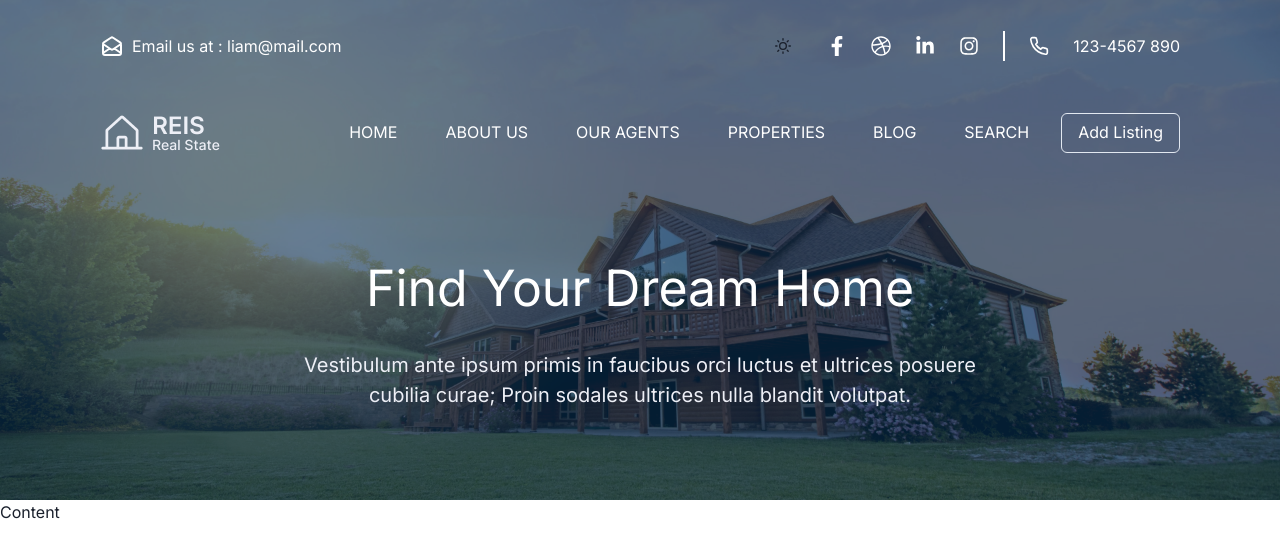
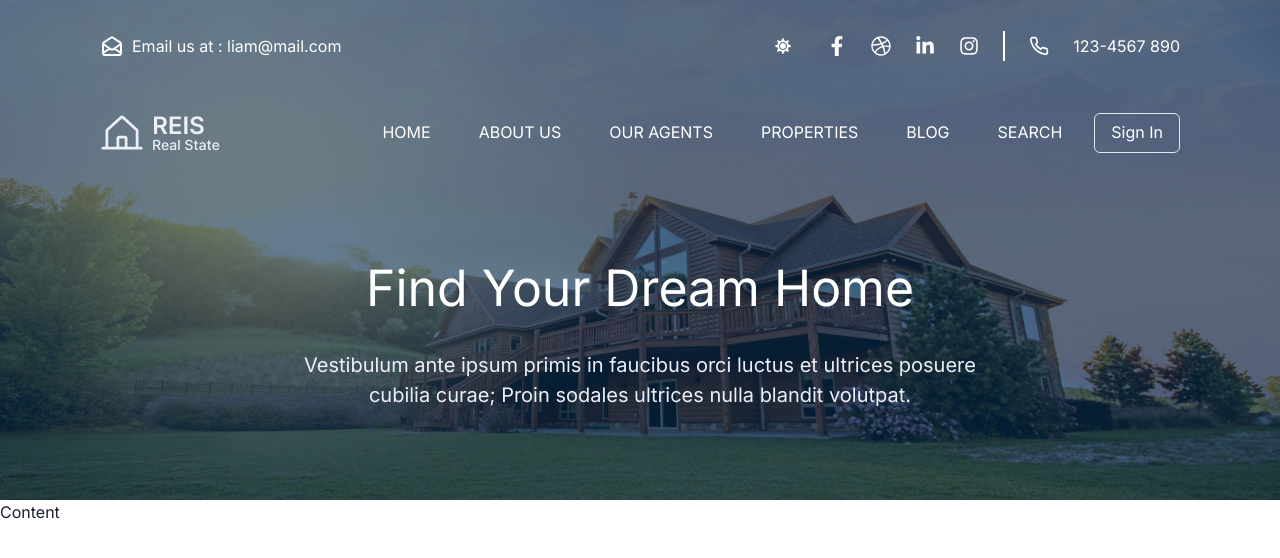
Before and after one commit to 01Justinnguyen/real-estate-client, a Next.js app: page / in a window 1280 px wide. Shown: the top 558 px of the page. Built offline with nearby package versions, Linux system fonts and the light colour scheme.

Commit message:
#13 - Liam setup zustand

```diff
--- a/package.json
+++ b/package.json
@@ -23,7 +23,8 @@
     "next": "14.2.2",
     "react": "^18",
     "react-dom": "^18",
-    "react-icons": "^5.2.0"
+    "react-icons": "^5.2.0",
+    "zustand": "^4.5.2"
   },
   "devDependencies": {
     "@babel/eslint-parser": "^7.24.5",
--- a/src/app/(public)/layout.tsx
+++ b/src/app/(public)/layout.tsx
@@ -1,21 +1,26 @@
 'use client'
 
+import ModalForm from '@/components/common/ModalForm'
 import Navigation from '@/components/Navigation'
 import TopHeader from '@/components/TopHeader'
+import useClientPathName from '@/hooks/useClientPathName'
+import { useAppStore } from '@/store/useAppStore'
 import { Box } from '@chakra-ui/react'
-import { usePathname } from 'next/navigation'
 
 export default function AuthLayout({
   children
 }: Readonly<{
   children: React.ReactNode
 }>) {
-  const pathname = usePathname()
+  const { isShowModal, setShowModal } = useAppStore()
+  const pathname = useClientPathName()
+
   return (
     <div>
       <TopHeader />
       <Navigation />
       <Box pt={`${pathname !== '/' ? '170px' : '0px'}`}>{children}</Box>
+      <ModalForm isOpen={isShowModal} onClose={() => setShowModal(false)} />
     </div>
   )
 }
--- a/src/components/Navigation.tsx
+++ b/src/components/Navigation.tsx
@@ -1,12 +1,14 @@
-import ModalForm from '@/components/common/ModalForm'
 import { navigation } from '@/constants/constants'
+import { useAppStore } from '@/store/useAppStore'
+import { useUserStore } from '@/store/useUserStore'
 import { Box, Button, Flex, Image, Stack, useDisclosure } from '@chakra-ui/react'
 import Link from 'next/link'
 import { usePathname } from 'next/navigation'
 
 export default function Navigation() {
   const pathname = usePathname()
-  const { isOpen, onOpen, onClose } = useDisclosure()
+  const { setShowModal } = useAppStore()
+  const { token } = useUserStore()
   return (
     <>
       <Box p='26px 100px' w='100%' position='fixed' zIndex='50' h='85px' bg='transparent' top='85px'>
@@ -35,21 +37,34 @@ export default function Navigation() {
                 </Link>
               )
             })}
+            {!token ? (
               <Button
                 _hover={{
                   bg: 'gray.500'
                 }}
-              onClick={onOpen}
+                onClick={() => setShowModal(true)}
+                fontWeight={400}
+                color={`${pathname !== '/' ? 'primary.900' : 'white'}`}
+                variant='outline'
+              >
+                Sign In
+              </Button>
+            ) : (
+              <Button
+                _hover={{
+                  bg: 'gray.500'
+                }}
+                onClick={() => setShowModal(true)}
                 fontWeight={400}
                 color={`${pathname !== '/' ? 'primary.900' : 'white'}`}
                 variant='outline'
               >
                 Add Listing
               </Button>
+            )}
           </Stack>
         </Flex>
       </Box>
-      <ModalForm isOpen={isOpen} onClose={onClose} />
     </>
   )
 }
--- a/src/components/TopHeader.tsx
+++ b/src/components/TopHeader.tsx
@@ -2,11 +2,11 @@ import { Box, Flex, Text } from '@chakra-ui/react'
 import { HiOutlineMailOpen } from 'react-icons/hi'
 import { FaFacebookF, FaDribbble, FaLinkedinIn, FaInstagram } from 'react-icons/fa'
 import { FiPhone } from 'react-icons/fi'
-import { usePathname } from 'next/navigation'
 import DarkLightMode from '@/components/common/DarkLightMode'
+import useClientPathName from '@/hooks/useClientPathName'
 
 export default function TopHeader() {
-  const pathname = usePathname()
+  const pathname = useClientPathName()
   return (
     <Box
       sx={{ borderBottom: '2px #fff' }}
--- a/src/components/common/DarkLightMode.tsx
+++ b/src/components/common/DarkLightMode.tsx
@@ -1,5 +1,6 @@
-import { MoonIcon, SunIcon } from '@chakra-ui/icons'
-import { IconButton, useColorMode } from '@chakra-ui/react'
+import { FaMoon } from 'react-icons/fa'
+import { FaSun } from 'react-icons/fa'
+import { IconButton, Tooltip, useColorMode } from '@chakra-ui/react'
 import React from 'react'
 
 export default function DarkLightMode() {
@@ -7,9 +8,10 @@ export default function DarkLightMode() {
 
   return (
     <>
+      <Tooltip label='DarkLight Mode' fontSize='10px' placement='left-start'>
         <IconButton
           aria-label='darklight-mode'
-        icon={colorMode === 'light' ? <SunIcon /> : <MoonIcon />}
+          icon={colorMode === 'light' ? <FaSun color='white' /> : <FaMoon />}
           onClick={toggleColorMode}
           className='!px-0'
           variant={''}
@@ -17,6 +19,7 @@ export default function DarkLightMode() {
             bg: 'gray.500'
           }}
         />
+      </Tooltip>
     </>
   )
 }
--- a/src/components/common/ModalForm.tsx
+++ b/src/components/common/ModalForm.tsx
@@ -41,6 +41,7 @@ export default function ModalForm({ isOpen, onClose }: ModalFormTypes) {
             <TabList mb='1em'>
               <Tab>Login</Tab>
               <Tab>Register</Tab>
+              <Tab>Forgot</Tab>
             </TabList>
             <TabPanels>
               <TabPanel>
@@ -108,6 +109,23 @@ export default function ModalForm({ isOpen, onClose }: ModalFormTypes) {
                   <Button onClick={onClose}>Cancel</Button>
                 </ModalFooter>
               </TabPanel>
+              <TabPanel>
+                <ModalHeader>Forgot password</ModalHeader>
+                <ModalCloseButton />
+                <ModalBody pb={6}>
+                  <FormControl>
+                    <FormLabel>Phone Number</FormLabel>
+                    <Input ref={initialRef} placeholder='Type your phone number' />
+                  </FormControl>
+                </ModalBody>
+
+                <ModalFooter>
+                  <Button colorScheme='blue' mr={3}>
+                    Submit
+                  </Button>
+                  <Button onClick={onClose}>Cancel</Button>
+                </ModalFooter>
+              </TabPanel>
             </TabPanels>
           </Tabs>
         </ModalContent>
--- /dev/null
+++ b/src/hooks/useClientPathName.tsx
@@ -0,0 +1,17 @@
+'use client'
+
+import { usePathname } from 'next/navigation'
+import { useEffect, useState } from 'react'
+
+export default function useClientPathName() {
+  const isClient = typeof window !== 'undefined'
+  const [pathname, setPathname] = useState<string | null>(null)
+
+  useEffect(() => {
+    if (isClient) {
+      setPathname(window.location.pathname)
+    }
+  }, [isClient])
+
+  return isClient ? usePathname() : pathname
+}
--- /dev/null
+++ b/src/store/useAppStore.tsx
@@ -0,0 +1,13 @@
+import { create } from 'zustand'
+
+interface AppStore {
+  isShowModal: boolean
+  setShowModal: (show: boolean) => void
+  pathname: string | null
+}
+
+export const useAppStore = create<AppStore>()((set) => ({
+  isShowModal: false,
+  pathname: null,
+  setShowModal: (show: boolean) => set({ isShowModal: show })
+}))
--- /dev/null
+++ b/src/store/useUserStore.tsx
@@ -0,0 +1,11 @@
+import { create } from 'zustand'
+
+interface UserStore {
+  profile: null
+  token: string | null
+}
+
+export const useUserStore = create<UserStore>(() => ({
+  profile: null,
+  token: null
+}))
```
Also changed, not shown: 1 other file (tests, documents, lock files or other folders). Lines whose indentation alone changed are shown as unchanged.
